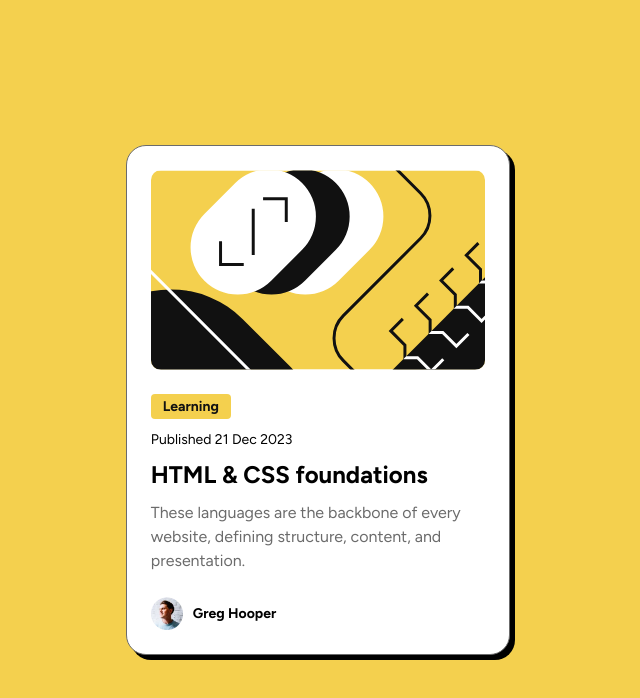
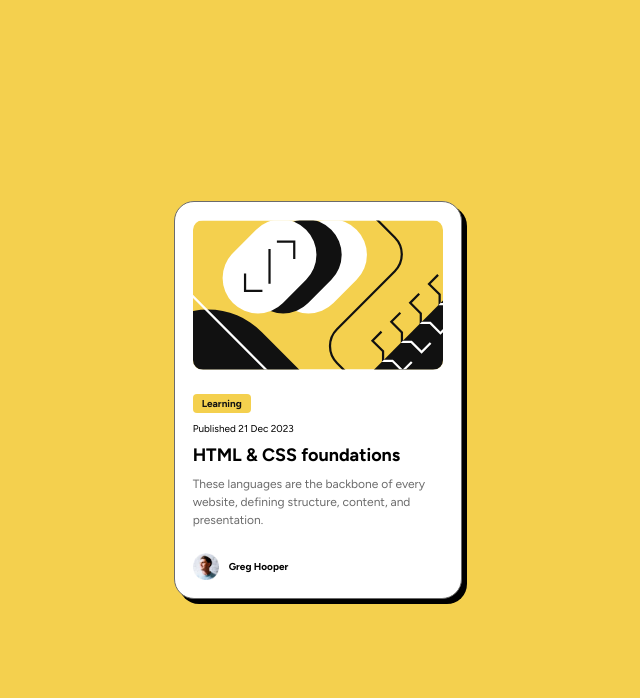
Before and after one commit to KosmoSlayeR/blog-card, a plain HTML site: page index.html in a window 1280 px wide. Shown: the whole page, without its empty margins (322-962 px from the left). Drawn offline with Linux system fonts and the light colour scheme.

Commit message:
scaled down version

```diff
--- a/styles/card.css
+++ b/styles/card.css
@@ -3,7 +3,7 @@
     background-color: white;
     border: 1px hsl(0, 0%, 42%) solid;
     border-radius: 20px;
-    padding: 24px;
+    padding: 18px;
     box-shadow: 5px 5px 0px rgb(0, 0, 0);
     display: flex;
     flex-direction: column;
@@ -12,35 +12,35 @@
 }
 
 .picture {
-    height: 200px;
+    height: 150px;
     border-radius: 10px;
 }
 
 .content {
     display: flex;
-    width: 334px;
+    width: 248px;
     flex-direction: column;
     justify-content: space-between;
     align-items: start;
-    row-gap: 12px;
+    row-gap: 9px;
 }
 
 .category {
     color: hsl(0, 0%, 7%);
-    font-size: 14px;
+    font-size: 10px;
     width: fit-content;
     font-weight: bold;
     background-color: hsl(47, 88%, 63%);
-    padding: 4px 12px;
+    padding: 3px 9px;
     border-radius: 4px;
 }
 
 .publish-date {
-    font-size: 14px;
+    font-size: 10px;
 }
 
 .title {
-    font-size: 24px;
+    font-size: 18px;
     font-weight: bold;
     transition: color 80ms;
 }
@@ -52,7 +52,7 @@
 
 .description {
     color: hsl(0, 0%, 42%);
-    font-size: 16px;
+    font-size: 12px;
     line-height: 1.5;
 }
 
@@ -62,12 +62,12 @@
 }
 
 .author-pic {
-    width: 32px;
+    width: 26px;
     margin-right: 10px;
 }
 
 .author-name {
     flex: 1;
-    font-size: 14px;
+    font-size: 10px;
     font-weight: bold;
 }
```
